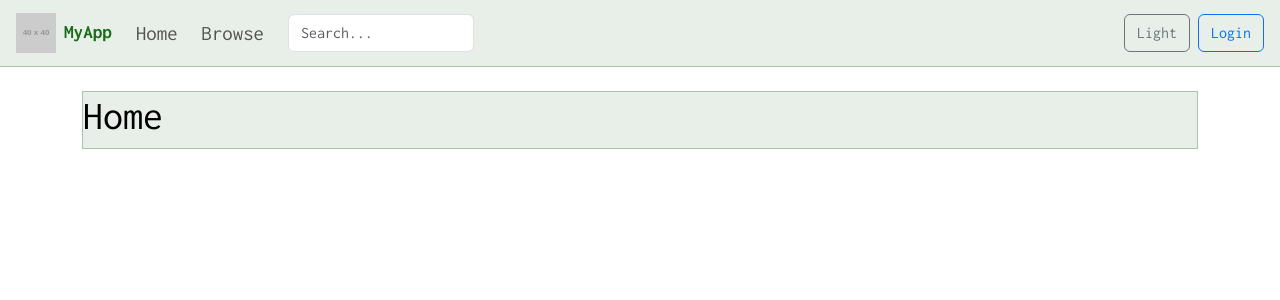
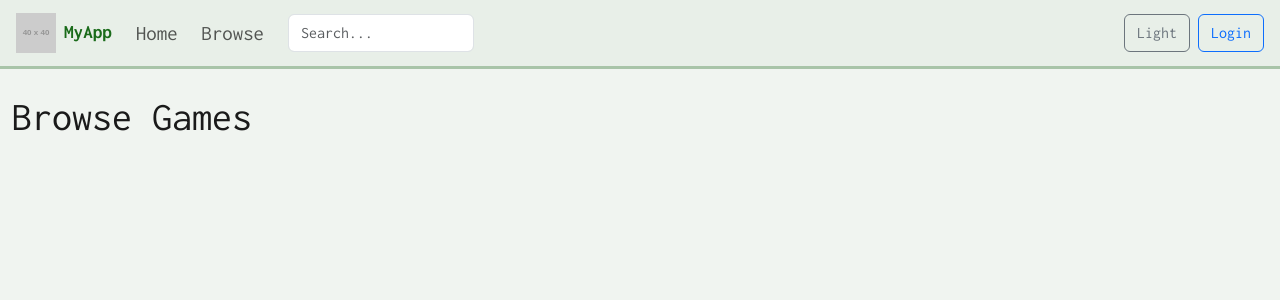
Before and after one commit to CS571-S26/p80, a React (Vite) app: page /#/Browse in a window 1280 px wide. Before the commit this address led to /. Shown: the top 300 px of the page. Built offline with nearby package versions, Linux system fonts and the light colour scheme.

Commit message:
style improvement and browse added

```diff
--- a/src/Components/App.jsx
+++ b/src/Components/App.jsx
@@ -1,6 +1,7 @@
 import { HashRouter, Routes, Route, Navigate } from "react-router";
 import Layout from "./Layout.jsx";
 import Home from "../Pages/Home.jsx";
+import Browse from "../Pages/Browse.jsx";
 
 function App(){
     return (
@@ -8,6 +9,7 @@ function App(){
             <Routes>
                 <Route element={<Layout />}>
                     <Route path="/" element={<Home />} />
+                    <Route path="/Browse" element={<Browse />} />
                     <Route path="*" element={<Navigate to="/" replace />} />
                 </Route>
             </Routes>
--- a/src/Components/Layout.jsx
+++ b/src/Components/Layout.jsx
@@ -1,10 +1,14 @@
-import { useState } from "react";
+import { useState, useEffect } from "react";
 import { Link } from "react-router";
 import { Outlet } from "react-router";
 import { Navbar, Nav, Form, Button, Container } from "react-bootstrap";
 
 function Layout() {
     const [darkMode, setDarkMode] = useState(() => localStorage.getItem("darkMode") === "true");
+
+    useEffect(() => {
+        document.documentElement.setAttribute("data-bs-theme", darkMode ? "dark" : "light");
+    }, [darkMode]);
 
     function toggleDarkMode() {
         const mode = !darkMode;
@@ -13,7 +17,7 @@ function Layout() {
     }
 
     return (
-        <div data-bs-theme={darkMode ? "dark" : "light"} style={{ minHeight: "100vh" }}>
+        <div style={{ minHeight: "100vh" }}>
             <Navbar expand="lg" className="px-3 app-navbar">
                 <Navbar.Brand as={Link} to="/">
                     <img
@@ -52,7 +56,7 @@ function Layout() {
                 </Navbar.Collapse>
             </Navbar>
 
-            <Container className="mt-4">
+            <Container fluid className="mt-4">
                 <Outlet />
             </Container>
         </div>
--- /dev/null
+++ b/src/Pages/Browse.jsx
@@ -0,0 +1,9 @@
+function Browse() {
+    return (
+        <div className="app-browse">
+            <h1>Browse Games</h1>
+        </div>
+    )
+}
+
+export default Browse
--- a/src/styles/main.css
+++ b/src/styles/main.css
@@ -34,7 +34,6 @@ body {
     font: 1.3rem Inconsolata, monospace;
     background-color: var(--color-bg);
     color: var(--color-text);
-    transition: background-color 0.2s ease, color 0.2s ease;
 }
 
 /* =====================
@@ -43,21 +42,23 @@ body {
 
 .app-navbar {
     background-color: var(--color-surface);
-    border-bottom: 1px solid var(--color-border);
+    border-bottom: 3px solid var(--color-border);
 }
 
 .app-navbar .navbar-brand-text {
     color: var(--color-primary);
     font-weight: 700;
     font-size: 1.2rem;
-    transition: color 0.2s ease;
 }
 
 .app-navbar .navbar-brand-text:hover {
     color: var(--color-primary-hover);
 }
 
+.mt-4 {
+    background-color: var(--color-bg);
+}
+
 .app-home {
-    background-color: var(--color-surface);
-    border: 1px solid var(--color-border);
+
 }
```
